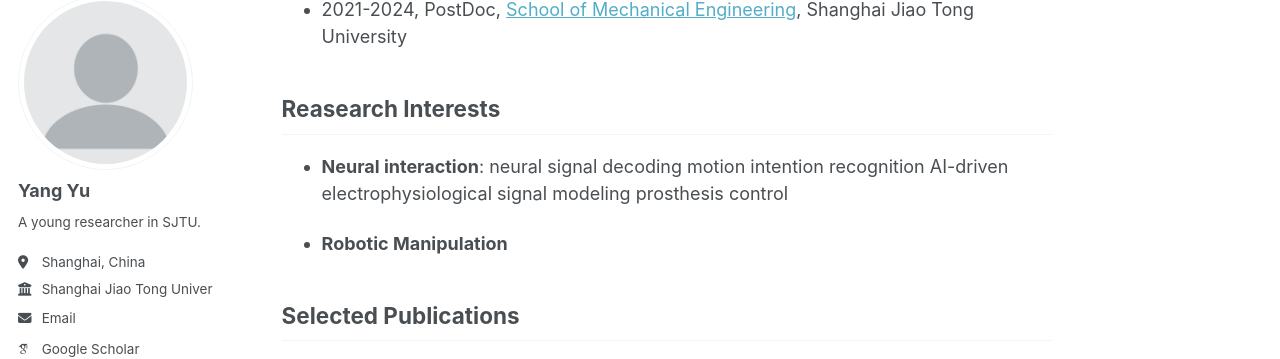
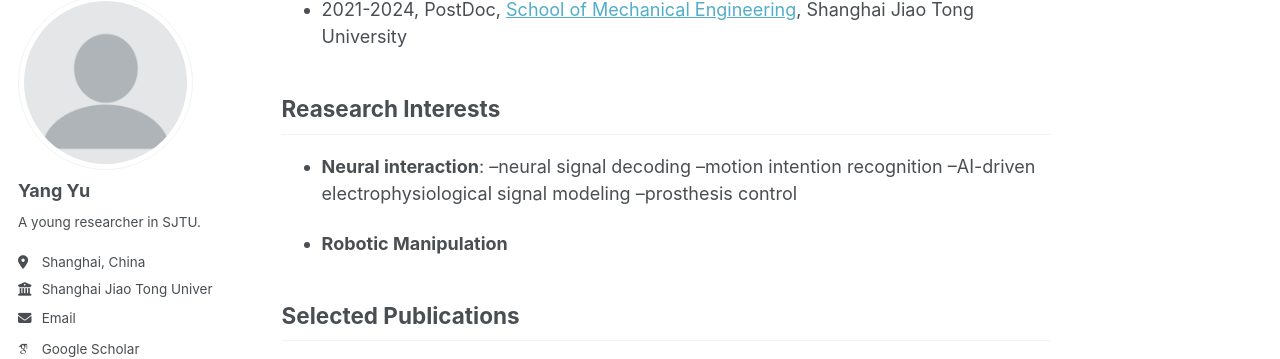
Before and after one commit to Yu-SJTUMRI/Yu-SJTUMRI.github.io, a Jekyll site: the page built from _pages/about.md, in a window 1280 px wide and 900 px high, scrolled down 850 px. Shown: the part 104-463 px from the top of the window. Built offline with Jekyll 4.4.1, drawn with Linux system fonts in a browser that asks for light colours; some web fonts are replaced; a script that is not in the unit is left out.

```diff
--- a/_pages/about.md
+++ b/_pages/about.md
@@ -25,10 +25,10 @@ Reasearch Experience
 Reasearch Interests
 ------
 - **Neural interaction**:
-neural signal decoding
-motion intention recognition
-AI-driven electrophysiological signal modeling
-prosthesis control
+--neural signal decoding
+--motion intention recognition
+--AI-driven electrophysiological signal modeling
+--prosthesis control
 
 - **Robotic Manipulation**
 
```
